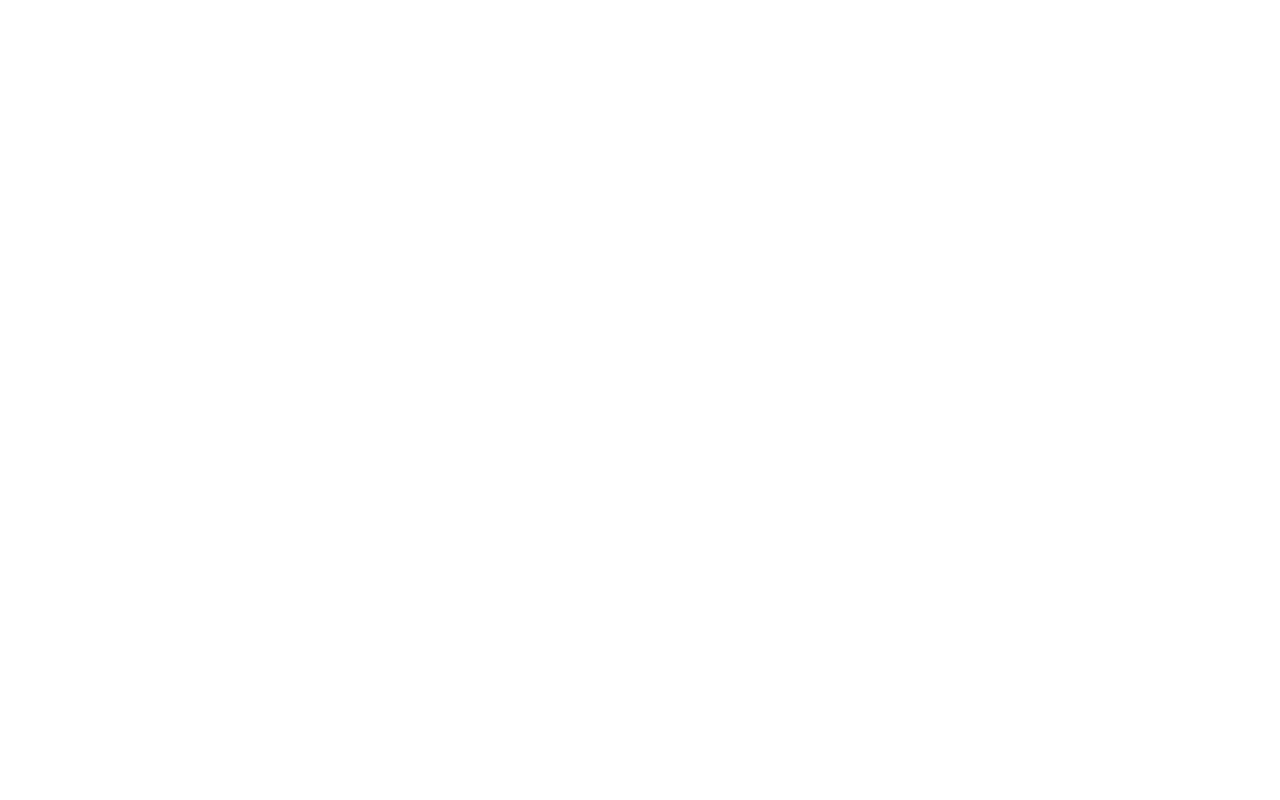
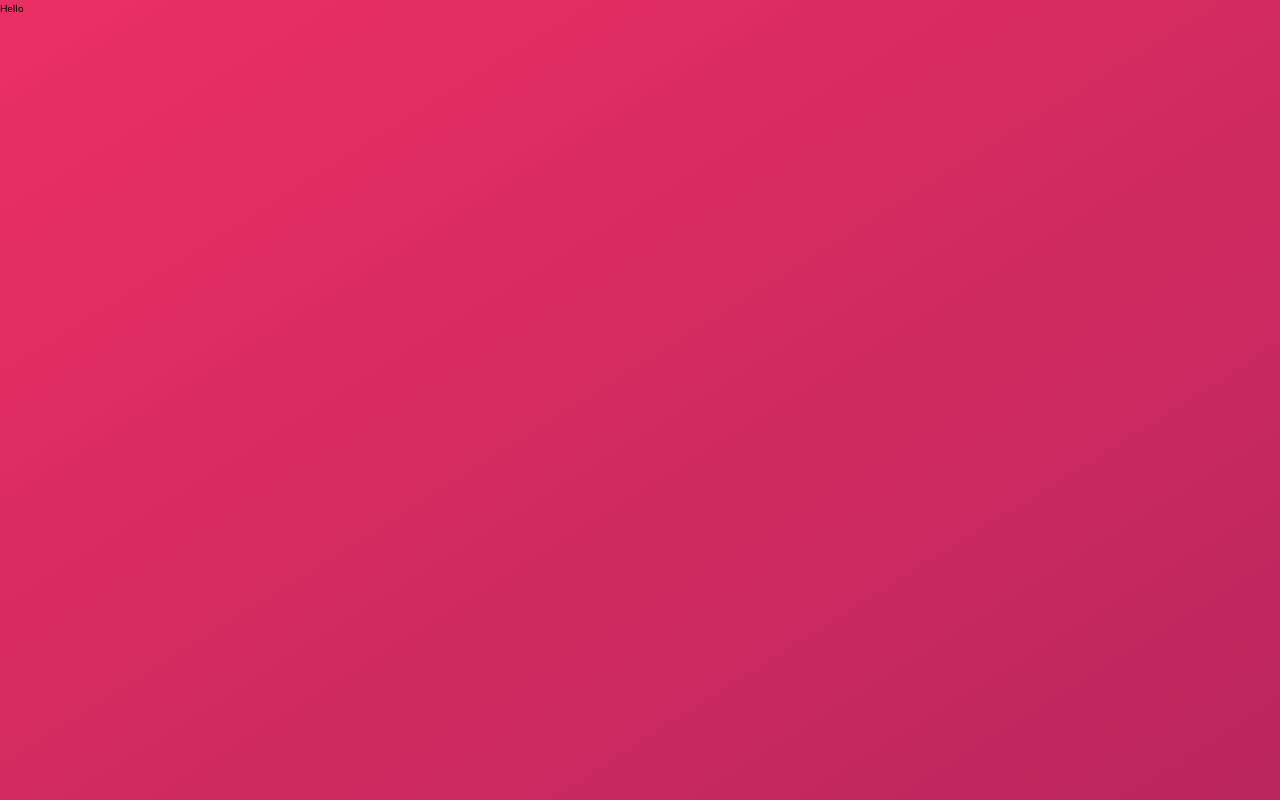
Before and after one commit to shafikul311/trillo-sass, a plain HTML site: page index.html in a window 1280 px wide. Drawn offline with Linux system fonts and the light colour scheme.

Commit message:
trallio base setup

```diff
--- a/Sass/base/_base.scss
+++ b/Sass/base/_base.scss
@@ -0,0 +1,51 @@
+
+
+
+:root {
+
+
+    --color-Primary: #eb2f64;
+    --color-Primary-light: #FF3366;
+    --color-Primary-dark: #BA265D;
+
+    --color-Grey-light-1: #faf9f9;
+    --color-Grey-light-2: #f4f2f2;
+    --color-Grey-light-3: #f0eeee;
+    --color-Grey-light-4: #ccc;
+
+    --color-Grey-dark-1: #333;
+    --color-Grey-dark-2: #777;
+    --color-Grey-dark-3: #999;
+}
+
+
+
+* {
+    margin: 0;
+    padding: 0;
+}
+
+
+*,
+*::before,
+*::after {
+    box-sizing: inherit;
+
+}
+
+
+html {
+    box-sizing: border-box;
+    font-size: 62.5%; //1rem= 10px, 10/ 16 = 62.5%
+}
+
+
+body {
+
+    font-family: 'Lato', sans-serif;
+    background-image: linear-gradient(to right bottom, var(--color-Primary), var(--color-Primary-dark));
+    font-weight: 400;
+    line-height: 1.6;
+    min-height: 100vh;
+
+}
--- a/Sass/main.scss
+++ b/Sass/main.scss
@@ -1,24 +1,9 @@
-/*
-COLORS
-
-Primary: #eb2f64
-Primary light: #FF3366
-Primary dark: #BA265D
-
-Grey light 1: #faf9f9
-Grey light 2: #f4f2f2
-Grey light 3: #f0eeee
-Grey light 4: #ccc
-
-Grey dark 1: #333
-Grey dark 2: #777
-Grey dark 3: #999
-
-*/
 
 
-@import "/base/base";
 
-@import "/components/components";
+
+@import "base/base";
+
+@import "components/components";
 
 @import "layout/layout";
--- a/index.html
+++ b/index.html
@@ -4,10 +4,17 @@
     <meta charset="UTF-8">
     <meta http-equiv="X-UA-Compatible" content="IE=edge">
     <meta name="viewport" content="width=device-width, initial-scale=1.0">
+    <link rel="preconnect" href="https://fonts.googleapis.com">
+    <link rel="preconnect" href="https://fonts.gstatic.com" crossorigin>
+    <link href="https://fonts.googleapis.com/css2?family=Lato:ital,wght@0,100;0,300;0,400;0,700;1,100;1,300;1,400;1,700&display=swap" rel="stylesheet">
+    <link rel="stylesheet" href="/css/main.css">
     <title>Trillo- </title>
 </head>
 <body>
 
 
+     Hello
+
+
 </body>
 </html>
```
Also changed, not shown: a-flexbox-overview/flex.txt, css/main.css.
